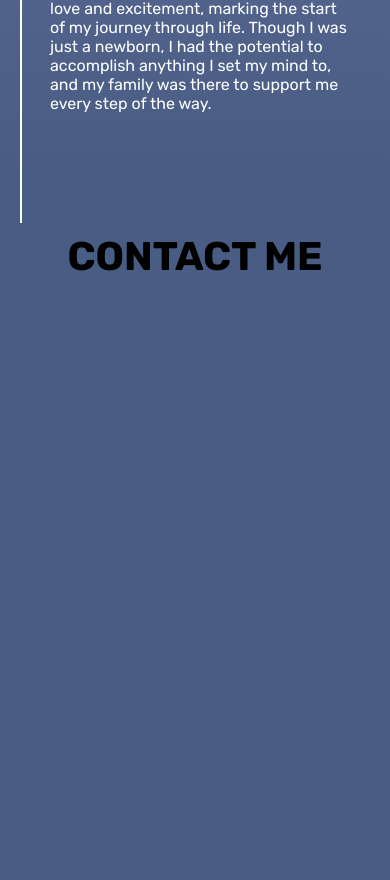
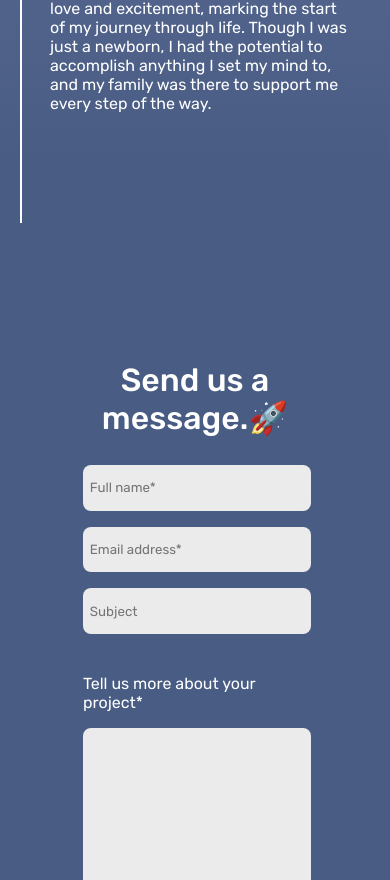
Before and after one commit to denizlg24/denizlg24-mywebsite, a PHP site: page / in a window 390 px wide. Shown: the part 5620-6500 px from the top of the page. Run offline with PHP 8.4, Linux system fonts and the light colour scheme; some libraries are stand-ins or nearby versions.

Commit message:
Made contact me UI part responsive & minor details

```diff
--- a/index.html
+++ b/index.html
@@ -162,9 +162,39 @@
             </ul>
           </div>
     </section>
-    <section style="height: 100vh; background-color: #495C83;">
+    <section style="height: auto; background-color: #495C83;">
         <section id="contact-trigger"></section>
-        <h1>CONTACT ME</h1>
+        <div class="contact-me-main-container">
+            <div class="contact-me-left-container">
+                <div class="contact-me-left-container-text-holder">
+                    <h1 style="font-size: 3.2rem; font-weight: 400;">Let's chat.</h1>
+                    <br>
+                    <h1 style="font-size: 3.2rem; font-weight: 400;">Tell me about your project.</h1>
+                    <br>
+                    <br>
+                    <h3 style="font-weight: 300;">Let's create something together.</h3>
+                </div>
+            </div>
+            <div class="contact-me-right-container">
+                <div class="contact-me-form-holder">
+                    <div class="contact-me-form-inside-holder">
+                        <form action="action_page.php">
+                            <h1 class="contact-me-big-text">Send us a message.🚀</h1>
+                            <input type="text" id="fname" name="fullname" placeholder="Full name*" required >
+                            <input type="email" id="email" name="emailadress" placeholder="Email address*" required>
+                            <input type="text" id="title" name="emailtitle" placeholder="Subject">
+                            <h3 class="contact-me-small-text">Tell us more about your project*</h3>
+                            <textarea id="subject" name="subject" required></textarea>
+                            <input type="submit" value="Send message">
+                          </form>
+                    </div>
+                    <div class="contact-me-right-picture">
+                        <img src="imgs/5124556.jpg" alt="" style="width: auto; height: auto; max-width: 100%; position: relative; top: 50%; left: 50%; transform: translate(-50%,-50%);">
+                    </div>
+                </div>
+
+            </div>
+        </div>
     </section>
 </body>
 </html>
--- a/style.css
+++ b/style.css
@@ -560,24 +560,163 @@ ul#navbar-mobile li a#active-tab-indicator-mobile{
     }
   }
 
+
+  .contact-me-main-container{
+    width: calc(100% - 10rem);
+    height: auto;
+    min-height: 720px;
+    padding: 5rem 5rem;
+    display: flex;
+  }
+
+  .contact-me-left-container{
+    display: block;
+    width: 50%;
+    float: left;
+    padding: 5rem;
+    position: relative;
+    display: block;
+  }
+
+  .contact-me-left-container-text-holder{
+    width: 90%;
+    height: auto;
+    position: relative;
+    top: 30%;
+    left: 50%;
+    transform: translate(-50%,-50%);
+    color: white;
+  }
+
+  .contact-me-right-container{
+    width: 40%;
+    float: right;
+    padding: auto;
+    background-color: #ffffff;
+    border-radius: 5rem;
+    -moz-box-shadow: 0 0 2rem rgba(0, 0, 0,.3);
+    -webkit-box-shadow: 0 0 2rem rgba(0, 0, 0,.3);
+    box-shadow: 0 0 2rem rgba(0, 0, 0,.3);
+  }
+
+  .contact-me-form-holder{
+    width: auto;
+    height: auto;
+    padding: 1rem 1rem;
+  }
+
+  .contact-me-form-inside-holder{
+    width: auto;
+    height: auto;
+    padding: 1rem 1rem;
+    display: flex;
+    justify-content: center;
+    align-items: center;
+    min-width: 0px;
+  }
+
+  .contact-me-form-inside-holder input[type=text]{
+    border: double 2px transparent;
+    background-color: #ebebeb;
+    outline: none;
+    padding: .3rem .3rem;
+    width: calc(100% - .6rem);
+    height: 2rem;
+    border-radius: .5rem;
+    margin: .5rem;
+    margin-left: 0;
+    transition: all ease-in-out .3s;
+  }
+  .contact-me-form-inside-holder input[type=email]{
+    border: double 2px transparent;
+    background-color: #ebebeb;
+    outline: none;
+    padding: .3rem .3rem;
+    width: calc(100% - .6rem);
+    height: 2rem;
+    border-radius: .5rem;
+    margin: .5rem;
+    margin-left: 0;
+  }
+
+  .contact-me-form-inside-holder input:focus{
+    border: double 2px transparent;
+    outline: none;
+    background-image: linear-gradient(#ebebeb, #ebebeb), radial-gradient(circle at top left, #1e08e0, #7e2c9e);
+    background-origin: border-box;
+    background-clip: padding-box, border-box;
+  }
+
+  .contact-me-form-inside-holder input[type=submit]{
+    color: white;
+    border: double 2px transparent;
+    border-radius: .5rem;
+    height: 4rem;
+    width: 12rem;
+    outline: none;
+    background-image: radial-gradient(circle at top left, #1e08e0, #7e2c9e);
+    background-origin: border-box;
+    background-clip: padding-box, border-box;
+  }
+  .contact-me-form-inside-holder input[type=submit]:hover{
+    cursor: pointer;
+    color: black;
+    border: double 2px transparent;
+    border-radius: .5rem;
+    height: 4rem;
+    width: 12rem;
+    outline: none;
+    background-image: linear-gradient(#ebebeb, #ebebeb), radial-gradient(circle at top left, #1e08e0, #7e2c9e);
+    background-origin: border-box;
+    background-clip: padding-box, border-box;
+  }
+
+
+  .contact-me-form-inside-holder textarea{
+    height: 200px;
+    padding: .3rem .3rem;
+    width: calc(100% - .6rem);
+    resize: none;
+    border: double 2px transparent;
+    background-color: #ebebeb;
+    outline: none;
+    border-radius: .5rem;
+    margin: .5rem;
+    margin-left: 0;
+  }
+
+  .contact-me-form-inside-holder textarea:focus{
+    border: double 2px transparent;
+    outline: none;
+    background-image: linear-gradient(#ebebeb, #ebebeb), radial-gradient(circle at top left, #1e08e0, #7e2c9e);
+    background-origin: border-box;
+    background-clip: padding-box, border-box;
+  }
+
+  .contact-me-right-picture{
+    display: none;
+    }
+
+.contact-me-big-text{
+    font-size: 2.5rem;
+    font-weight: 500;
+    color: #41276d;
+    margin: .5rem;
+    margin-left: 0;
+    margin-bottom: 1.25rem;
+    margin-top: 1rem;
+}
+.contact-me-small-text{
+    font-size: 1.2rem;
+    font-weight: 400;
+    color: #41276d;
+    margin: .5rem;
+    margin-left: 0;
+    margin-top: 2rem;
+}
+
+
 @media only screen and (max-width: 1420px) {
-    .my-skills-grid-holder .skill{
-        position: relative;
-        margin: auto;
-        margin-bottom: 2rem;
-        min-width: 70%;
-        min-height: 50%;
-        max-height: 50%;
-        padding: 1rem 1rem 1rem 1rem;
-        justify-content: center;
-        align-items: center;
-        display: flex;
-        text-align: center;
-        background-color: rgb(220, 220, 220);
-        color: #2a2a2a;
-        border-radius: .75rem;
-        transition: all ease-in-out .1s;
-    }
 
     .skill-picture-holder{
         float: left;
@@ -612,11 +751,96 @@ ul#navbar-mobile li a#active-tab-indicator-mobile{
         padding: 1.3rem;
     }
 
+}
 
+@media only screen and (max-width: 1441px) {
+    .contact-me-left-container{
+        display: none;
+    }
+    .contact-me-right-container{
+        float: none;
+        width: 100%;
+    }
+    .contact-me-form-holder{
+        display: flex;
+    }
+    .contact-me-form-inside-holder{
+        float: left;
+        width: 100%;
+        min-width: 474px;
+    }
+    .contact-me-right-picture{
+        display: block;
+        float: right;
+        width: auto;
+        padding: 1rem 1rem;
+        position: relative;
+    }
 
+    .my-skills-grid-holder .skill{
+        position: relative;
+        margin: auto;
+        margin-bottom: 2rem;
+        min-width: 70%;
+        min-height: 50%;
+        max-height: 50%;
+        padding: 1rem 1rem 1rem 1rem;
+        justify-content: center;
+        align-items: center;
+        display: flex;
+        text-align: center;
+        background-color: rgb(220, 220, 220);
+        color: #2a2a2a;
+        border-radius: .75rem;
+        transition: all ease-in-out .1s;
+    }
 }
 
 @media only screen and (max-width: 990px) {
+    .contact-me-right-container{
+        width: 100%;
+        background-color: transparent;
+        border-radius: 5rem;
+        -moz-box-shadow: 0 0 2rem rgba(0, 0, 0,0);
+        -webkit-box-shadow: 0 0 2rem rgba(0, 0, 0,0);
+        box-shadow: 0 0 2rem rgba(0, 0, 0,0);
+        display: flex;
+        justify-content: center;
+        align-items: center;
+      }
+    .contact-me-form-holder{
+        display: block;
+        position: relative;
+        width: 100%;
+    }
+    .contact-me-form-inside-holder{
+        position: relative;
+        left: 50%;
+        transform: translateX(-50%);
+        width: 100%;
+        min-width: 0px;
+    }
+    .contact-me-right-picture{
+        display: none
+
+    }
+    .contact-me-big-text{
+        font-size: 2rem;
+        font-weight: 500;
+        color: white;
+        margin: 0;
+        margin-left: 0;
+        margin-bottom: 1.25rem;
+        margin-top: 1rem;
+    }
+    .contact-me-small-text{
+        font-size: 1rem;
+        font-weight: 400;
+        color: white;
+        margin: .5rem;
+        margin-left: 0;
+        margin-top: 2rem;
+    }
     .navbar-icon{
         display: flex;
     }
```
Also changed, not shown: imgs/5124556.jpg (added), 1 other file.
